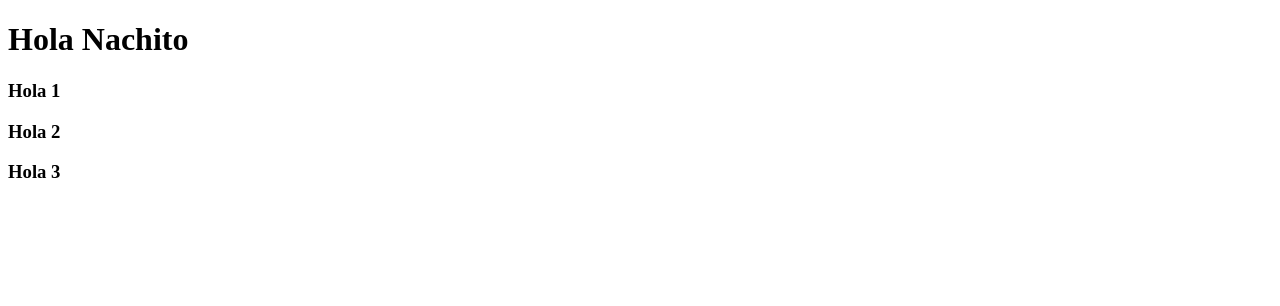
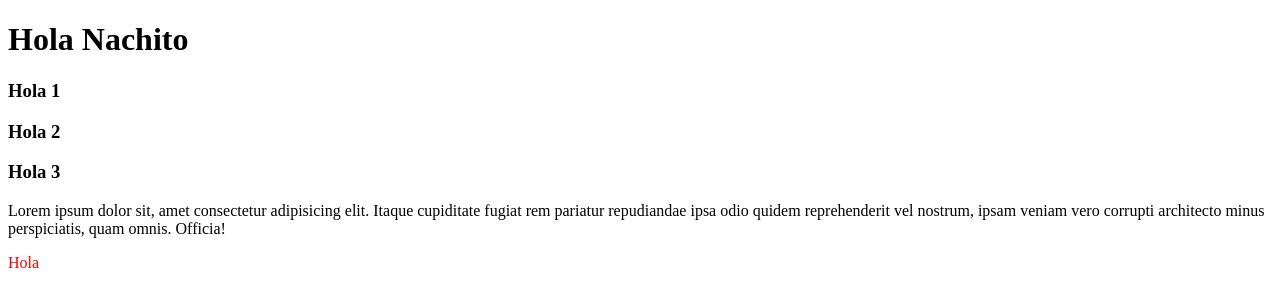
Before and after one commit to luislugop/Repo1, a plain HTML site: page index.html in a window 1280 px wide. Drawn offline with Linux system fonts and the light colour scheme.

Commit message:
Rama-1 - Creando estilos y console.log de Hola Github

```diff
--- a/css/index.css
+++ b/css/index.css
@@ -0,0 +1,3 @@
+span{
+    color: red;
+}
--- a/index.html
+++ b/index.html
@@ -4,7 +4,7 @@
     <meta charset="UTF-8">
     <meta http-equiv="X-UA-Compatible" content="IE=edge">
     <meta name="viewport" content="width=device-width, initial-scale=1.0">
-
+    <link rel="stylesheet" href="/css/index.css">
     <title>Document</title>
 </head>
 <body>
@@ -13,5 +13,10 @@
     <h3>Hola 2</h3>
     <h3>Hola 3</h3>
 
+    <p>Lorem ipsum dolor sit, amet consectetur adipisicing elit. Itaque cupiditate fugiat rem pariatur repudiandae ipsa odio quidem reprehenderit vel nostrum, ipsam veniam vero corrupti architecto minus perspiciatis, quam omnis. Officia!</p>
+    <span>Hola </span>
+
 </body>
 </html>
+
+<script src="/js/index.js"></script>
--- a/js/index.js
+++ b/js/index.js
@@ -0,0 +1 @@
+console.log("Hola Github");
```
